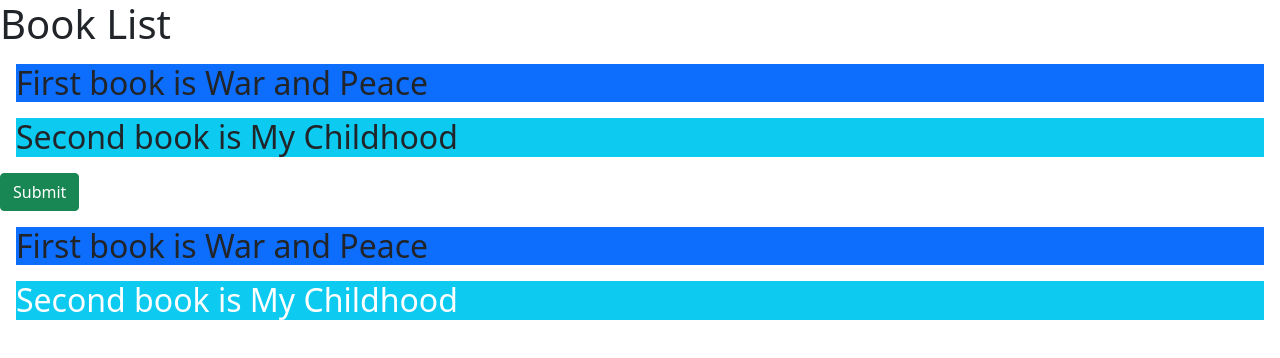
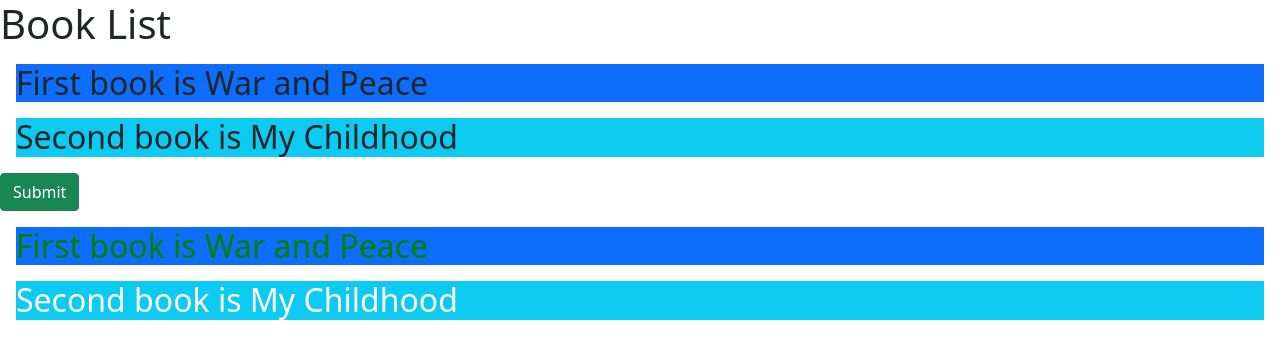
Before and after one commit to computernerdzach/angular, an Angular app in the folder dataBindingExample/: page / in a window 1280 px wide. Shown: the top 358 px of the page. Built offline with nearby package versions, Linux system fonts and the light colour scheme.

Commit message:
style binding

```diff
--- a/dataBindingExample/src/app/book.component.html
+++ b/dataBindingExample/src/app/book.component.html
@@ -16,7 +16,7 @@
 <button class="btn btn-success" [class.disabled]="disabled">Submit</button>
 
 <div class="m-3" [ngClass]="getClassObject(1)">
-    <h2>First book is {{model.getBookId(1).name}}</h2>
+    <h2><span [style.color]="color">First book is {{model.getBookId(1).name}}</span></h2>
 </div>
 
 <div class="m-3" [ngClass]="getClassObject(2)">
--- a/dataBindingExample/src/app/book.component.ts
+++ b/dataBindingExample/src/app/book.component.ts
@@ -29,4 +29,15 @@ export class BookComponent {
             "text-white": book.name == "My Childhood"
         }
     }
+
+    color: string = this.model.getBookId(1).price! >= 20 ? "green" : "yellow";
+
+    getStyleBinding(id: number): Object {
+        let book = this.model.getBookId(id);
+        return {
+            fontSize: "40px",
+            color: "yellow"
+        }
+    }
+
 }
```
